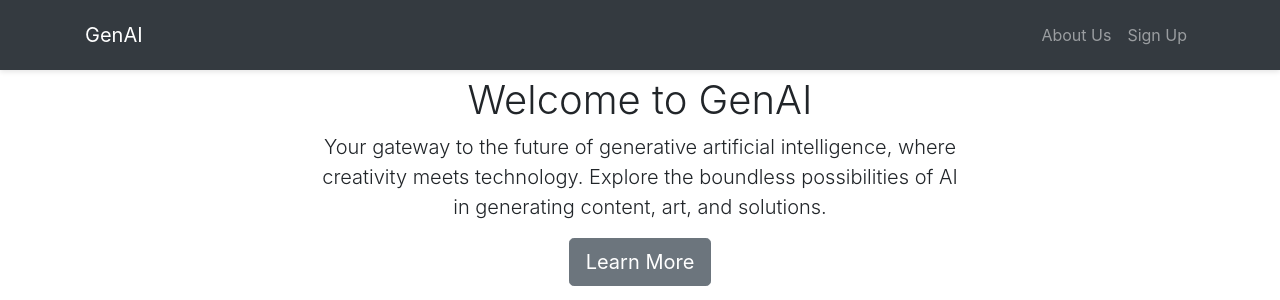
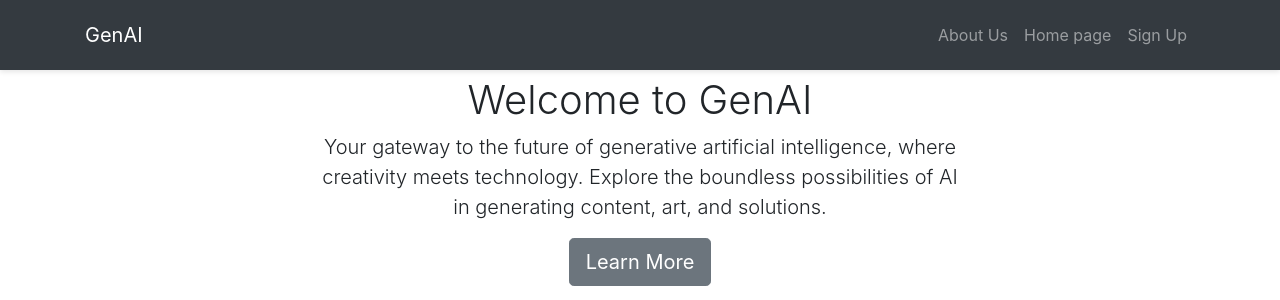
Before and after one commit to sid-1974/GenAI-1, a Flask app: page / in a window 1280 px wide. Shown: the top 300 px of the page. Run offline with Flask 3, Linux system fonts and the light colour scheme; some libraries are stand-ins or nearby versions.

Commit message:
added home page link

```diff
--- a/templates/landing_page.html
+++ b/templates/landing_page.html
@@ -21,6 +21,9 @@
                 <ul class="navbar-nav ml-auto">
                     <li class="nav-item">
                         <a class="nav-link" href="/about_us">About Us</a>
+                    </li>
+                    <li class="nav-item">
+                        <a class="nav-link" href="/home">Home page</a>
                     </li>
                     <li class="nav-item">
                         <a class="nav-link" href="/signup">Sign Up</a>
```
